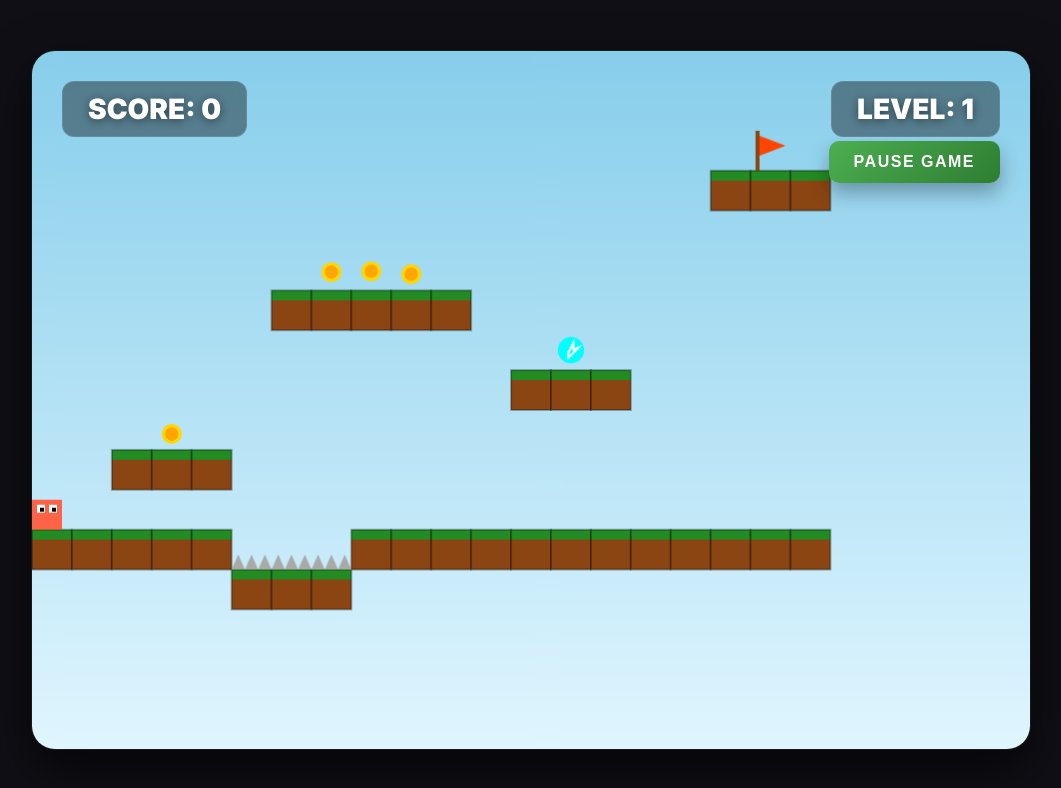
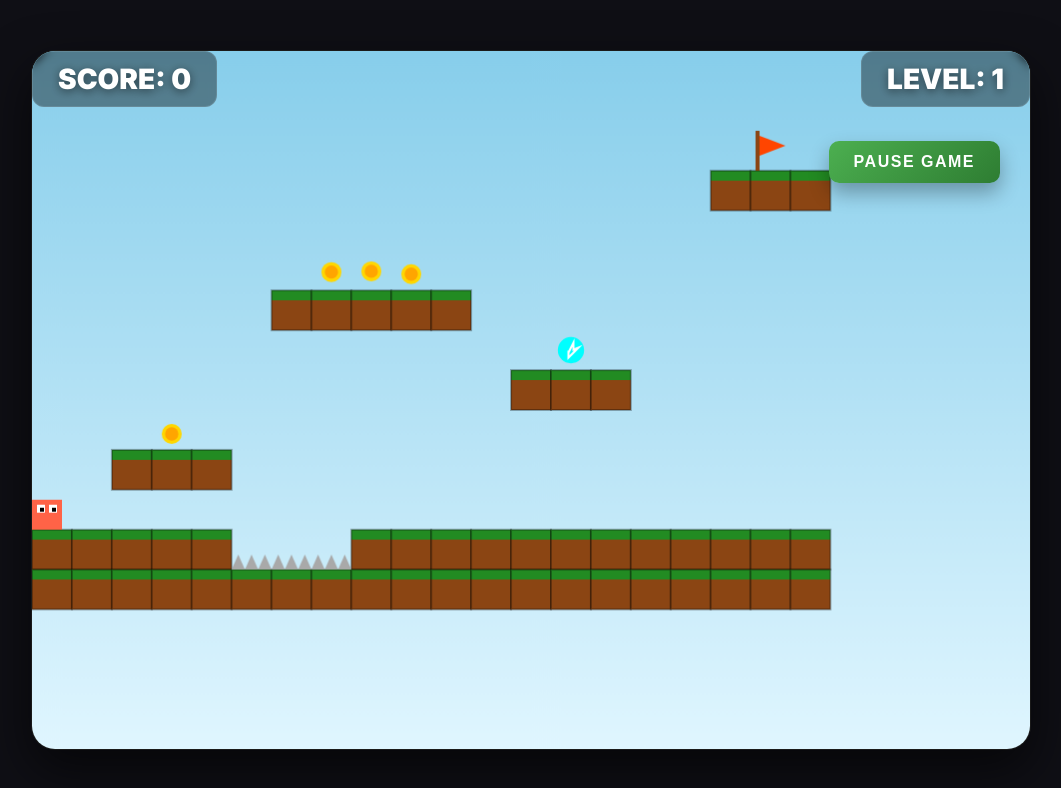
Before and after one commit to Johnmarrrr/Coin-Quest-Adventure-game, a plain HTML site: page index.html in a window 1280 px wide. Both pictures are taken after a click on the button "START ADVENTURE". Shown: the whole page, without its empty margins (109-1170 px from the left). Drawn offline with Linux system fonts and the light colour scheme.

Commit message:
updated game every level is fixed

```diff
--- a/index.html
+++ b/index.html
@@ -63,7 +63,7 @@
             <!-- Game Over Screen -->
             <div id="game-over-screen" class="screen hidden">
                 <h1>Game Over</h1>
-                <p>Score: <span id="finalScoreDisplay">0</span></p>
+                <h2>Score: <span id="finalScoreDisplay">0</span></h2>
                 <button id="restartBtn" class="btn">Try Again</button>
                 <button id="gameOverMenuBtn" class="btn btn-secondary">Main Menu</button>
             </div>
@@ -77,8 +77,8 @@
             <!-- Victory Screen -->
             <div id="victory-screen" class="screen hidden">
                 <h1 class="victory-title">VICTORY!</h1>
-                <p>You have completed the entire Quest!</p>
-                <p>Final Score: <span id="victoryScoreDisplay">0</span></p>
+                <h2>You have completed the entire Quest!</h2>
+                <h2>Final Score: <span id="victoryScoreDisplay">0</span></h2>
                 <button id="playAgainBtn" class="btn">Play Again</button>
                 <button id="victoryMenuBtn" class="btn btn-secondary">Main Menu</button>
             </div>
--- a/src/LevelData.js
+++ b/src/LevelData.js
@@ -29,7 +29,7 @@ const levelsData = [
             [0,0,1,1,1,0,0,0,0,0,0,0,0,0,0,0,0,0,0,0],
             [5,0,0,0,0,0,0,0,0,0,0,0,0,0,0,0,0,0,0,0],
             [1,1,1,1,1,0,0,0,1,1,1,1,1,1,1,1,1,1,1,1],
-            [0,0,0,0,0,3,3,3,0,0,0,0,0,0,0,0,0,0,0,0],
+            [1,1,1,1,1,3,3,3,1,1,1,1,1,1,1,1,1,1,1,1],
             [0,0,0,0,0,0,0,0,0,0,0,0,0,0,0,0,0,0,0,0]
         ]
     },
@@ -68,8 +68,8 @@ const levelsData = [
             [0,0,0,0,0,0,0,7,0,0,2,0,0,0,0,0,0,0,0,0],
             [0,0,0,0,0,0,1,1,1,1,1,1,0,0,0,0,0,0,0,0],
             [0,0,6,0,0,0,0,0,0,0,0,0,0,0,0,0,0,0,0,0],
-            [5,0,1,1,1,0,0,0,0,0,0,0,0,1,1,1,0,0,0,0],
-            [1,1,1,3,3,1,1,0,0,0,0,0,1,1,3,3,1,1,0,0],
+            [5,0,1,0,0,0,0,0,0,0,0,0,0,1,1,1,0,0,0,0],
+            [1,1,1,3,3,0,0,0,0,0,0,0,1,1,3,3,1,1,0,0],
             [1,1,1,3,3,3,3,1,1,3,3,1,1,3,3,3,3,1,1,0],
             [1,1,1,1,1,1,1,1,1,3,3,1,1,1,1,1,1,1,1,1],
             [1,1,1,1,1,1,1,1,1,1,1,1,1,1,1,1,1,1,1,1]
@@ -110,7 +110,7 @@ const levelsData = [
             [1,0,0,0,0,0,0,0,0,0,0,0,0,0,0,0,0,0,0,1],
             [1,0,1,1,1,1,1,1,1,1,1,1,1,1,1,1,1,1,0,1],
             [1,2,0,0,0,0,0,0,0,0,0,0,0,0,0,0,0,0,0,1],
-            [1,1,1,1,1,1,1,1,1,1,1,1,1,1,1,1,0,1,1,1],
+            [1,1,1,1,1,1,1,1,1,1,1,1,1,1,1,1,0,3,3,1],
             [5,0,0,0,0,0,0,0,0,0,0,0,0,0,0,0,0,0,0,1],
             [1,1,1,1,1,1,1,1,1,1,1,1,1,1,1,1,1,1,0,1],
             [0,0,0,3,3,3,3,3,3,3,3,3,3,3,3,3,3,3,0,1],
@@ -184,15 +184,17 @@ const levelsData = [
     {
         theme: 'cave',
         map: [
-            [0,0,0,0,0,0,0,0,0,0,0,0,0,0,0,0,0,0,0,0],
             [1,1,1,1,1,1,1,1,1,1,1,1,1,1,1,1,1,1,1,1],
             [0,0,0,0,0,0,0,0,0,0,0,0,0,0,0,0,0,0,0,0],
             [0,0,0,0,0,0,0,0,0,0,0,0,0,0,0,0,0,0,1,1],
+            [0,0,0,0,0,0,0,0,0,0,0,0,0,0,0,0,0,0,0,0],
             [1,4,0,0,3,0,0,0,3,0,0,0,3,0,0,0,0,0,0,1],
             [1,1,1,1,1,1,1,1,1,1,1,1,1,1,1,0,0,0,0,1],
             [0,0,0,0,0,0,0,0,0,0,0,0,0,0,0,0,0,0,1,1],
+            [0,0,0,0,0,0,0,0,0,0,0,0,0,0,0,0,0,0,0,0],
             [1,0,7,0,0,0,0,0,0,0,0,0,0,0,0,0,0,0,0,1],
             [1,1,1,1,1,1,1,1,1,1,1,1,1,1,0,0,0,1,1,1],
+            [0,0,0,0,0,0,0,0,0,0,0,0,0,0,0,0,0,0,0,0],
             [0,0,0,0,0,0,0,0,0,0,0,0,0,0,0,0,0,0,0,0],
             [0,0,0,0,0,0,0,0,0,0,0,0,0,0,0,0,0,0,1,1],
             [1,5,0,0,3,0,0,0,3,0,0,0,3,0,0,0,0,0,0,1],
@@ -203,14 +205,18 @@ const levelsData = [
     {
         theme: 'sky',
         map: [
-            [1,1,1,1,1,1,1,1,1,1,1,1,1,1,1,1,1,0,4,0],
-            [1,2,0,0,0,0,0,0,0,0,0,0,0,0,0,0,0,0,1,0],
+            [1,1,1,1,1,1,1,1,1,1,1,1,1,1,1,1,1,1,1,1],
+            [0,0,0,0,0,0,0,0,0,0,0,0,0,0,0,0,0,0,0,1],
+            [0,0,0,0,0,0,0,0,0,0,0,0,0,0,0,0,0,0,0,1],
+            [0,4,0,0,0,0,0,0,0,0,0,0,0,0,0,0,0,0,0,1],
+            [1,1,1,1,1,3,1,1,3,1,1,3,1,1,3,1,1,0,0,1],
+            [1,2,0,0,0,0,0,0,0,0,0,0,0,0,0,0,0,0,1,1],
             [1,1,1,1,1,1,1,1,0,0,0,1,1,1,1,1,1,1,1,1],
-            [0,0,0,0,0,0,0,0,0,0,0,0,0,0,0,0,0,0,0,0],
-            [0,0,1,1,1,1,1,1,1,1,1,1,1,1,1,1,1,0,0,0],
-            [0,0,0,0,2,0,0,0,0,0,0,0,0,0,2,0,0,0,0,0],
-            [1,1,1,1,0,1,1,1,1,1,1,1,1,1,0,1,1,1,1,1],
-            [1,0,0,0,0,0,0,0,3,0,0,0,0,0,0,0,0,0,0,1],
+            [0,0,0,0,0,0,0,0,0,0,0,0,0,0,0,0,0,0,0,1],
+            [0,0,1,1,1,1,1,1,1,1,1,1,1,1,1,1,1,0,0,1],
+            [0,0,0,0,2,0,0,0,0,0,0,0,0,0,2,0,0,1,1,1],
+            [1,1,1,1,1,1,1,1,1,1,1,1,1,1,0,1,1,1,1,1],
+            [1,0,0,0,0,0,0,0,0,0,0,0,0,0,0,0,0,0,0,1],
             [1,0,6,0,0,0,0,1,1,0,0,0,0,0,7,0,0,0,0,1],
             [1,0,1,1,1,0,0,0,0,0,0,1,1,1,1,1,0,0,0,1],
             [1,5,0,0,0,3,0,3,0,3,0,3,0,3,0,0,0,0,2,1],
--- a/style.css
+++ b/style.css
@@ -46,10 +46,11 @@ canvas {
 
 /* HUD */
 #hud {
-    position: absolute;
-    top: 30px;
+
+    top: 10px;
     left: 30px;
     right: 30px;
+    margin-bottom: 10px;
     display: flex;
     justify-content: space-between;
     font-size: 28px;
@@ -151,6 +152,7 @@ canvas {
     margin: 40px 0;
     width: 90%;
     max-width: 700px;
+    margin-top: -40px;
 }
 
 .level-btn {
@@ -191,9 +193,10 @@ canvas {
     background: rgba(255, 255, 255, 0.03);
     padding: 50px;
     border-radius: 24px;
-    margin-bottom: 40px;
+    margin-bottom: 200px;
+    margin-top: -100px;
     font-size: 22px;
-    max-width: 800px;
+    max-width: 1000px;
     line-height: 1.8;
     border: 1px solid rgba(255, 255, 255, 0.08);
 }
@@ -229,3 +232,11 @@ canvas {
 .victory-title {
     animation: victory-pop 1s infinite ease-in-out;
 }
+
+#backFromInstructionsBtn {
+    margin-top: -150px;
+}
+
+#backToMenuBtn {
+    margin-top: -20px;
+}
```
Also changed, not shown: 1 other file.
